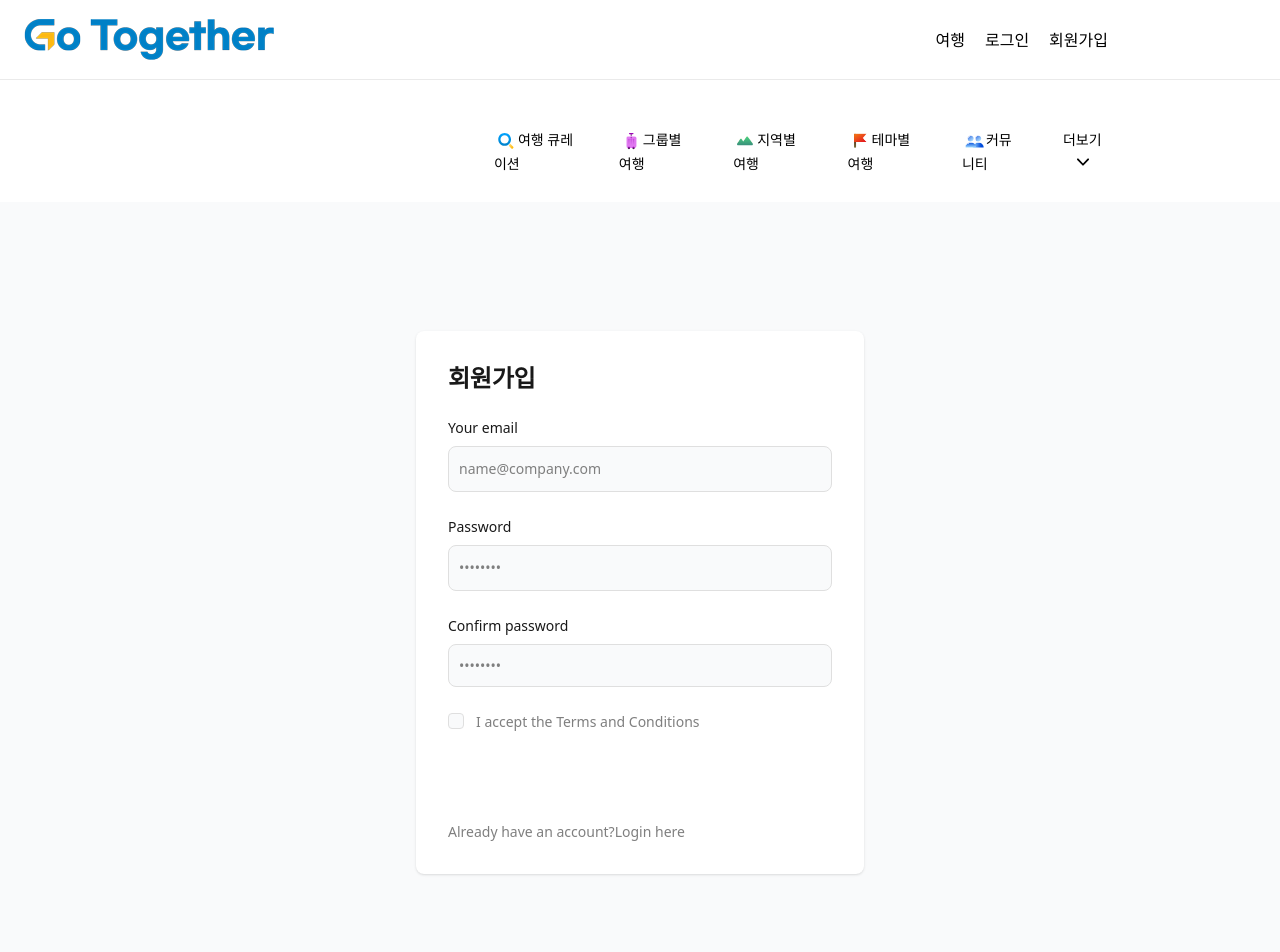
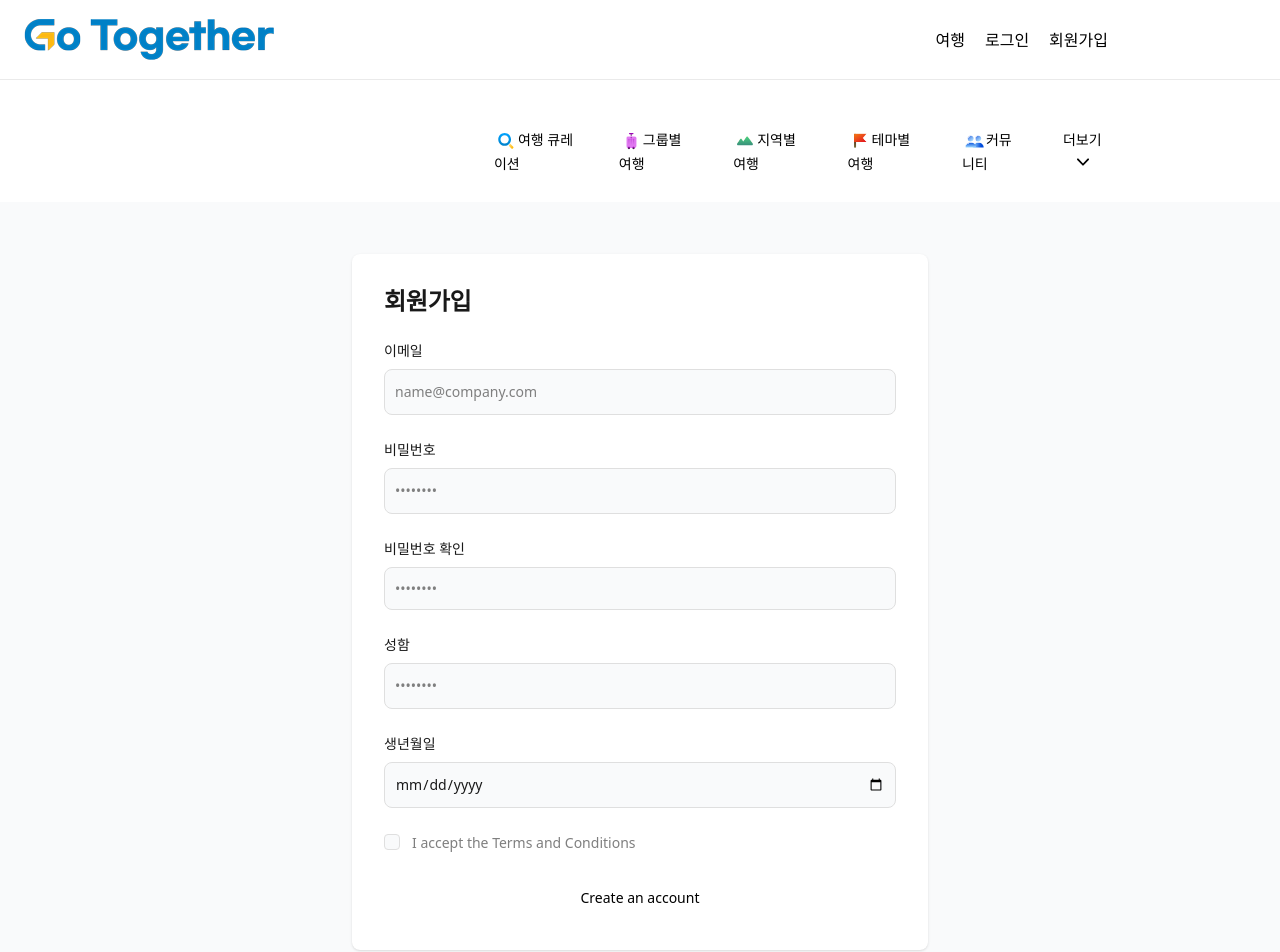
Before and after one commit to Jeong-hoyun/re-gotogether, a Next.js app: page /signup in a window 1280 px wide. Shown: the top 952 px of the page. Built offline with nearby package versions, Linux system fonts and the light colour scheme.

Commit message:
feat:add test settings

```diff
--- a/components/main/maintheme.jsx
+++ b/components/main/maintheme.jsx
@@ -44,7 +44,7 @@ const Maintheme = ({ country, group, theme }) => {
       <div className="flex">
         {value &&
           value.map((item) => {
-            const { title, path, img } = item;
+            const { title, path, img,subtitle } = item;
             return (
               <div
                 className="mr-5 max-w-sm bg-white rounded-lg border border-gray-200 shadow-md"
@@ -66,7 +66,7 @@ const Maintheme = ({ country, group, theme }) => {
                   <Link href={path}>
                     <a href="#">
                       <p className="mb-2 text-sm font-bold tracking-tight text-gray-900">
-                        {title}
+                        {subtitle?subtitle:title}
                       </p>
                     </a>
                   </Link>
--- a/pages/index.js
+++ b/pages/index.js
@@ -3,12 +3,17 @@ import Maincarousel from "../components/main/maincarousel";
 import Maintheme from "../components/main/maintheme";
 import Mainsearch from "./../components/main/mainsearch";
 import content from "../json/mainpage.content.json";
+import { useSelector } from 'react-redux';
+import Test from "./test";
 export default function Home() {
+  const loginUser = useSelector((state) => state.login.login);
   return (
     <>
-      <Head />
+      <Head >
+      <title>메인페이지|고투게더</title>
+      </Head>
       <main className="max-w-7xl mx-auto">
-        <Mainsearch />
+      {loginUser.username?<Test/>: <Mainsearch />}
         <Maintheme
           country={content.country}
           group={content.group}
--- a/pages/login.jsx
+++ b/pages/login.jsx
@@ -1,20 +1,32 @@
 import { useForm, Controller } from "react-hook-form";
 import Swal from "sweetalert2";
 import withReactContent from "sweetalert2-react-content";
-import axios from "axios";
 import { useRouter } from "next/router";
 import { API_URL } from './../config/index';
+import { useDispatch,useSelector } from 'react-redux';
+import { login } from "rtk/features/loginSlice";
+import { useEffect } from 'react';
+
 
 const MySwal = withReactContent(Swal);
 const Login = () => {
   const router = useRouter();
+  const loginUser = useSelector((state) => state.login.login);
+  const dispatch= useDispatch()
   const {
     register,
     handleSubmit,
     watch,
     formState: { errors },
   } = useForm();
+
+ useEffect(()=>{
+    loginUser.username?router.push("./mypage"):null
+ },[])
+
+
   const onSubmit = async (data) => {
+
     const xhttp = new XMLHttpRequest();
     xhttp.open("POST", `${API_URL}/login`);
     xhttp.setRequestHeader("Content-Type", "application/json;charset=UTF-8");
@@ -22,20 +34,21 @@ const Login = () => {
     xhttp.onreadystatechange = function () {
       console.log(this);
       if (this.readyState == 4) {
-        const objects = JSON.parse(this.responseText);
-        if (objects["status"] == 200) {
+        const objects = JSON.parse(this.response);
+        if (this.status == 200&&objects.username) {
           MySwal.fire({
-            text: objects["message"],
+            text: `${objects.username}님 로그인 감사합니다`,
             icon: "success",
             confirmButtonText: "OK",
           }).then((result) => {
             if (result.isConfirmed) {
-              router.push("./");
+              dispatch(login(objects))
+               router.push("./");
             }
           });
         } else {
           MySwal.fire({
-            text: objects["message"],
+            text: "아이디와 비밀번호를 다시확인해주세요",
             icon: "error",
             confirmButtonText: "OK",
           });
--- /dev/null
+++ b/pages/mypage.jsx
@@ -0,0 +1,11 @@
+import React from 'react';
+
+const Mypage = () => {
+    return (
+        <div>
+            마이페이지 입니다
+        </div>
+    );
+}
+
+export default Mypage;
--- a/pages/signup.jsx
+++ b/pages/signup.jsx
@@ -1,30 +1,45 @@
 import { useState } from 'react';
 import  Link  from 'next/link';
+import Head from 'next/head';
 
 export default function Signup(){
     return(
-
+        <>
+   <Head>
+   <title>회원가입|고투게더</title>
+   </Head>
   <section className="bg-gray-50 ">
   <div className="flex flex-col items-center justify-center px-6 py-8 mx-auto md:h-screen lg:py-0">
 
-      <div className="w-full bg-white rounded-lg shadow md:mt-0 sm:max-w-md xl:p-0">
+      <div className="w-full bg-white rounded-lg shadow md:mt-0 sm:max-w-xl xl:p-0">
           <div className="p-6 space-y-4 md:space-y-6 sm:p-8">
               <h1 className="text-xl font-bold leading-tight tracking-tight text-gray-900 md:text-2xl">
                   회원가입
               </h1>
               <form className="space-y-4 md:space-y-6" action="#">
                   <div>
-                      <label for="email" className="block mb-2 text-sm font-medium text-gray-900">Your email</label>
+                      <label for="email" className="block mb-2 text-sm font-medium text-gray-900">이메일</label>
                       <input type="email" name="email" id="email" className="bg-gray-50 border border-gray-300 text-gray-900 sm:text-sm rounded-lg focus:ring-primary-600 focus:border-primary-600 block w-full p-2.5 " placeholder="name@company.com" required=""/>
                   </div>
                   <div>
-                      <label for="password" className="block mb-2 text-sm font-medium text-gray-900">Password</label>
+                      <label for="password" className="block mb-2 text-sm font-medium text-gray-900">비밀번호</label>
                       <input type="password" name="password" id="password" placeholder="••••••••" className="bg-gray-50 border border-gray-300 text-gray-900 sm:text-sm rounded-lg focus:ring-primary-600 focus:border-primary-600 block w-full p-2.5 " required=""/>
                   </div>
                   <div>
-                      <label for="confirm-password" className="block mb-2 text-sm font-medium text-gray-900">Confirm password</label>
+                      <label for="confirm-password" className="block mb-2 text-sm font-medium text-gray-900">비밀번호 확인</label>
                       <input type="confirm-password" name="confirm-password" id="confirm-password" placeholder="••••••••" className="bg-gray-50 border border-gray-300 text-gray-900 sm:text-sm rounded-lg focus:ring-primary-600 focus:border-primary-600 block w-full p-2.5" required=""/>
                   </div>
+                  <div>
+                     <label for="username" className="block mb-2 text-sm font-medium text-gray-900">성함</label>
+                     <input type="text" name="username" id="username" placeholder="••••••••" className="bg-gray-50 border border-gray-300 text-gray-900 sm:text-sm rounded-lg focus:ring-primary-600 focus:border-primary-600 block w-full p-2.5" required=""/>
+                 </div>
+                 <div>
+                    <label for="birth" className="block mb-2 text-sm font-medium text-gray-900">생년월일</label>
+                    <input type="date" name="birth" id="birth" className="bg-gray-50 border border-gray-300 text-gray-900 sm:text-sm rounded-lg focus:ring-primary-600 focus:border-primary-600 block w-full p-2.5" required=""/>
+                </div>
+
+
+
                   <div className="flex items-start">
                       <div className="flex items-center h-5">
                         <input id="terms" aria-describedby="terms" type="checkbox" className="w-4 h-4 border border-gray-300 rounded bg-gray-50 focus:ring-3 focus:ring-primary-300 " required=""/>
@@ -33,19 +48,12 @@ export default function Signup(){
                         <label for="terms" className="font-light text-gray-500 ">I accept the <a className="font-medium text-primary-600 hover:underline " href="#">Terms and Conditions</a></label>
                       </div>
                   </div>
-                  <button type="submit" className="w-full text-white bg-primary-600 hover:bg-primary-700 focus:ring-4 focus:outline-none focus:ring-primary-300 font-medium rounded-lg text-sm px-5 py-2.5 text-center">Create an account</button>
-                  <p className="text-sm font-light text-gray-500 ">
-                      Already have an account?
-                   <Link href="/login" >
-                     <a className="font-medium text-primary-600 hover:underline">
-                      Login here
-                     </a>
-                   </Link>
-                  </p>
-              </form>
+                  <button type="submit" className="w-full bg-primary-300 hover:bg-primary-700 focus:ring-4 focus:outline-none focus:ring-primary-300 font-medium rounded-lg text-sm px-5 py-2.5 text-center">Create an account</button>
+                </form>
           </div>
       </div>
   </div>
 </section>
+</>
     )
 }
--- a/rtk/features/loginSlice.js
+++ b/rtk/features/loginSlice.js
@@ -1,4 +1,4 @@
-import { createSlice } from "@reduxjs/toolkit";
+import { createSlice, current } from "@reduxjs/toolkit";
 
 const initialState = { login: [] }; // 처음에는 빈 배열로 시작
 
@@ -10,7 +10,8 @@ const loginSlice = createSlice({
       state.login=action.payload
     },
     logout(state, action) {
-      state.login = state.login.filter((item) => item.email !== action.payload);
+      console.log(current(state))
+      state.login={ login: []}
     },
   },
 });
```
Also changed, not shown: components/common/header.jsx (+26 -21 lines), json/mainpage.content.json (+2 -6 lines).
